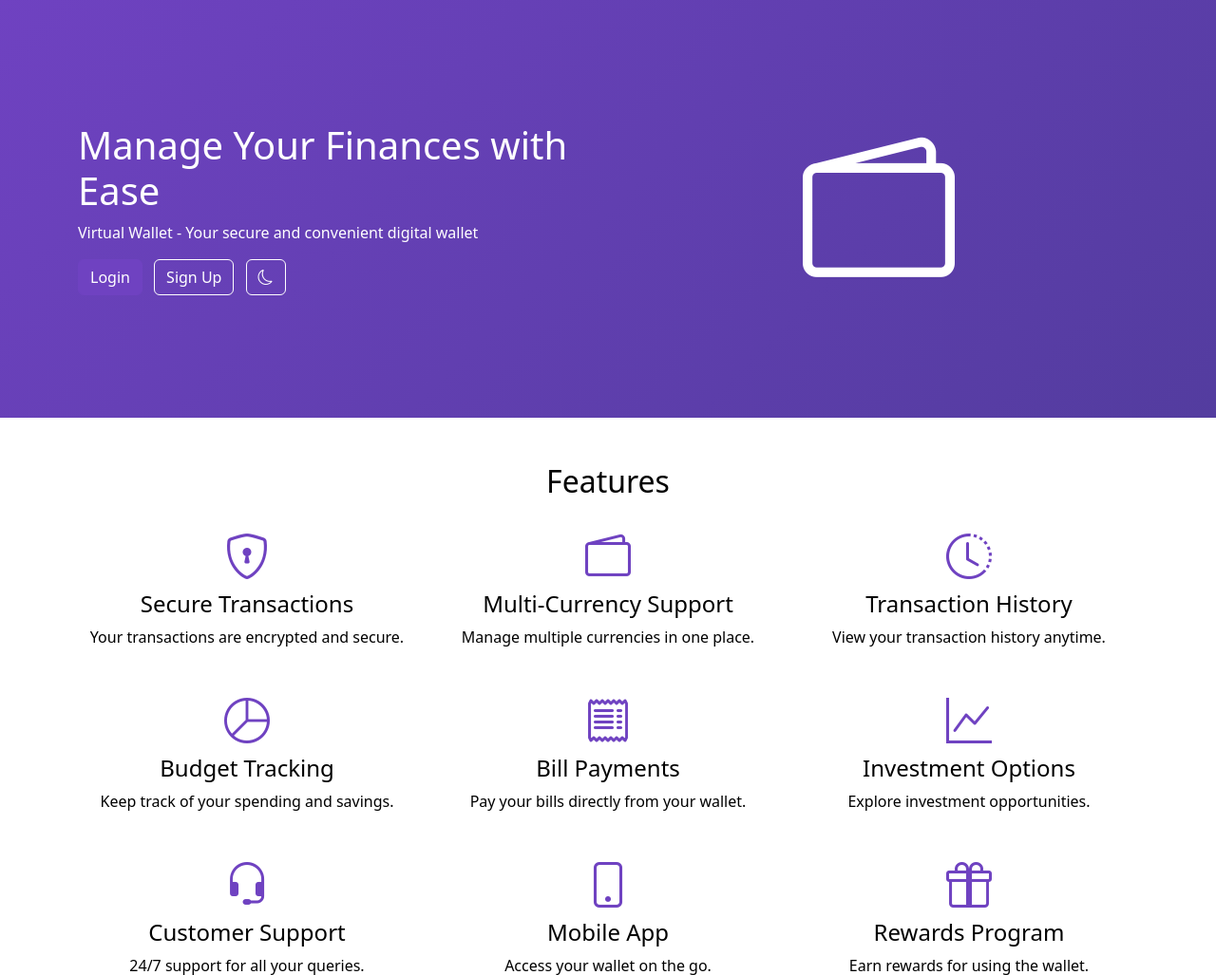
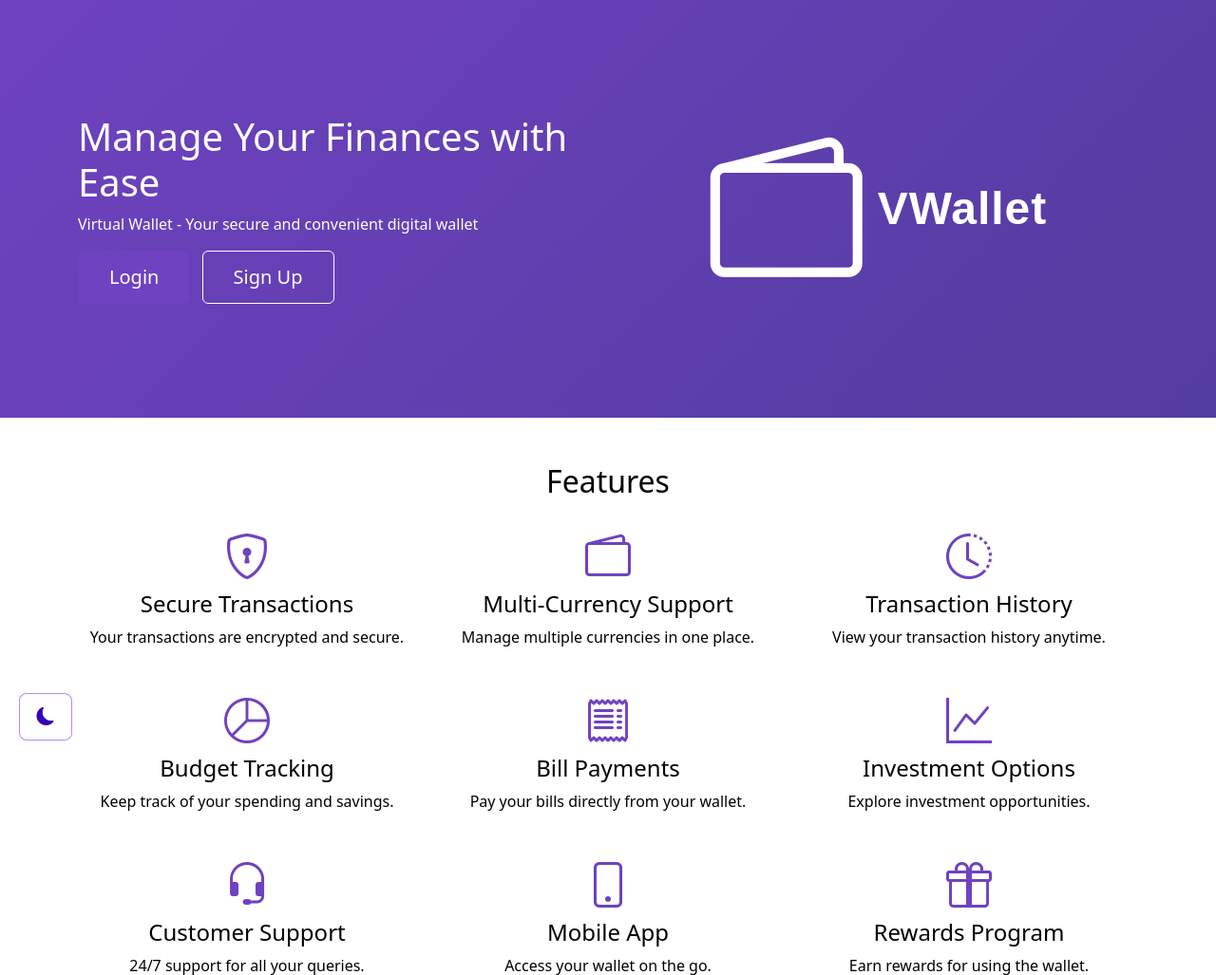
Before and after one commit to Virtual-Wallet-API/wallet_api, a FastAPI app: template frontend/templates/index.html in a window 1280 px wide. Shown: the top 1027 px of the page at 95% size. Run offline with FastAPI, Linux system fonts and the light colour scheme; the template is opened without the code that fills it, so the values that code supplies are empty; parts of the project's set-up code (start-up, migrations or seed data) failed here and were passed over.

Commit message:
frontend

```diff
--- a/frontend/frontend.py
+++ b/frontend/frontend.py
@@ -1,5 +1,6 @@
-from fastapi import Request, APIRouter
+from fastapi import Request
 from fastapi.templating import Jinja2Templates
+from starlette.responses import RedirectResponse
 
 from main import app
 
@@ -23,3 +24,7 @@ def read_transactions(request: Request):
     data = {"request": request,
             "page": "transactions"}
     return templates.TemplateResponse("payments/transactions.html", data)
+
+@app.get("/logout")
+def read_logout(request: Request):
+    return RedirectResponse("/")
--- a/frontend/templates/index.html
+++ b/frontend/templates/index.html
@@ -93,13 +93,63 @@
             filter: invert(1);
         }
 
+        /* Larger Login and Sign Up Buttons */
+        .btn-login, .btn-signup {
+            padding: 0.75rem 2rem; /* Increased padding for larger buttons */
+            font-size: 1.25rem; /* Larger font size */
+        }
+
         /* Theme Toggle Button */
         #theme-toggle {
+            position: fixed; /* Fixed to bottom left */
+            bottom: 20px;
+            left: 20px;
+            padding: 0.6rem 1.1rem; /* Slightly larger than default */
+            font-size: 1.2rem; /* Slightly larger icon */
             transition: all 0.3s ease;
+            z-index: 1000; /* Ensure it stays above other content */
+            border-radius: 15%; /* Rounded corners */
         }
+
+        /* Light theme: use dark theme styles for the button */
+        [data-theme="light"] #theme-toggle {
+            background: #fff; /* Dark theme gradient */
+            border-color: #bb86fc; /* Dark theme outline color */
+            color: #3700b3; /* Dark theme text/icon color */
+        }
+
+        /* Dark theme: use light theme styles for the button */
+        [data-theme="dark"] #theme-toggle {
+            background: #6f42c1;
+            border-color: #ffffff; /* Light theme outline color */
+            color: #ffffff; /* Light theme text/icon color */
+        }
+
+        /* Company Logo */
+        .company-logo {
+            font-size: 3rem; /* Matches wallet-icon prominence */
+            font-weight: 700; /* Bold for logo-like appearance */
+            color: #ffffff; /* White for visibility against hero-gradient */
+            font-family: 'Poppins', sans-serif; /* Matches theme typography */
+            /*text-transform: uppercase; !* Professional logo style *!*/
+            letter-spacing: 1px; /* Slight spacing for clarity */
+        }
+
+        /* Responsive adjustment */
+        @media (max-width: 768px) {
+            .company-logo {
+                font-size: 2rem; /* Smaller on mobile */
+            }
+        }
+
     </style>
 </head>
 <body>
+    <!-- Theme Toggle Button -->
+    <button id="theme-toggle" class="btn btn-outline-light" title="Toggle theme">
+        <i class="bi bi-moon-fill"></i>
+    </button>
+
     <!-- Hero Section -->
     <section class="hero-section">
         <div class="container">
@@ -108,15 +158,17 @@
                     <h1>Manage Your Finances with Ease</h1>
                     <p>Virtual Wallet - Your secure and convenient digital wallet</p>
                     <div>
-                        <button class="btn btn-primary me-2" data-bs-toggle="modal" data-bs-target="#loginModal">Login</button>
-                        <button class="btn btn-outline-light me-2" data-bs-toggle="modal" data-bs-target="#registerModal">Sign Up</button>
-                        <button id="theme-toggle" class="btn btn-outline-light" title="Toggle theme">
-                            <i class="bi bi-moon"></i>
+                        <button class="btn btn-primary btn-login me-2" data-bs-toggle="modal" data-bs-target="#loginModal">
+                            Login
+                        </button>
+                        <button class="btn btn-outline-light btn-signup me-2" data-bs-toggle="modal" data-bs-target="#registerModal">
+                            Sign Up
                         </button>
                     </div>
                 </div>
                 <div class="col-md-6 d-flex justify-content-center align-items-center">
                     <i class="bi bi-wallet2 wallet-icon"></i>
+                    <span class="company-logo ms-3">VWallet</span>
                 </div>
             </div>
         </div>
@@ -226,8 +278,6 @@
                             <input type="text" class="form-control" id="registerUsername" required>
                         </div>
                         <div class="mb-3">
-
-
                             <label for="registerEmail" class="form-label">Email</label>
                             <input type="email" class="form-control" id="registerEmail" required>
                         </div>
@@ -259,9 +309,11 @@
             const savedTheme = localStorage.getItem('theme') || 'light';
             document.documentElement.setAttribute('data-theme', savedTheme);
             updateToggleIcon(savedTheme);
-        });
 
-        document.getElementById('theme-toggle').addEventListener('click', () => {
+            // Ensure theme toggle button is accessible
+            const themeToggle = document.getElementById('theme-toggle');
+            if (themeToggle) {
+                themeToggle.addEventListener('click', () => {
                     // Toggle between light and dark themes
                     const currentTheme = document.documentElement.getAttribute('data-theme');
                     const newTheme = currentTheme === 'light' ? 'dark' : 'light';
@@ -269,15 +321,19 @@
                     localStorage.setItem('theme', newTheme);
                     updateToggleIcon(newTheme);
                 });
+            }
+        });
 
         function updateToggleIcon(theme) {
             const icon = document.querySelector('#theme-toggle i');
+            if (icon) {
                 if (theme === 'dark') {
-                icon.classList.remove('bi-moon');
+                    icon.classList.remove('bi-moon-fill');
                     icon.classList.add('bi-sun');
                 } else {
                     icon.classList.remove('bi-sun');
-                icon.classList.add('bi-moon');
+                    icon.classList.add('bi-moon-fill');
+                }
             }
         }
     </script>
```
Lines whose indentation alone changed are shown as unchanged.
